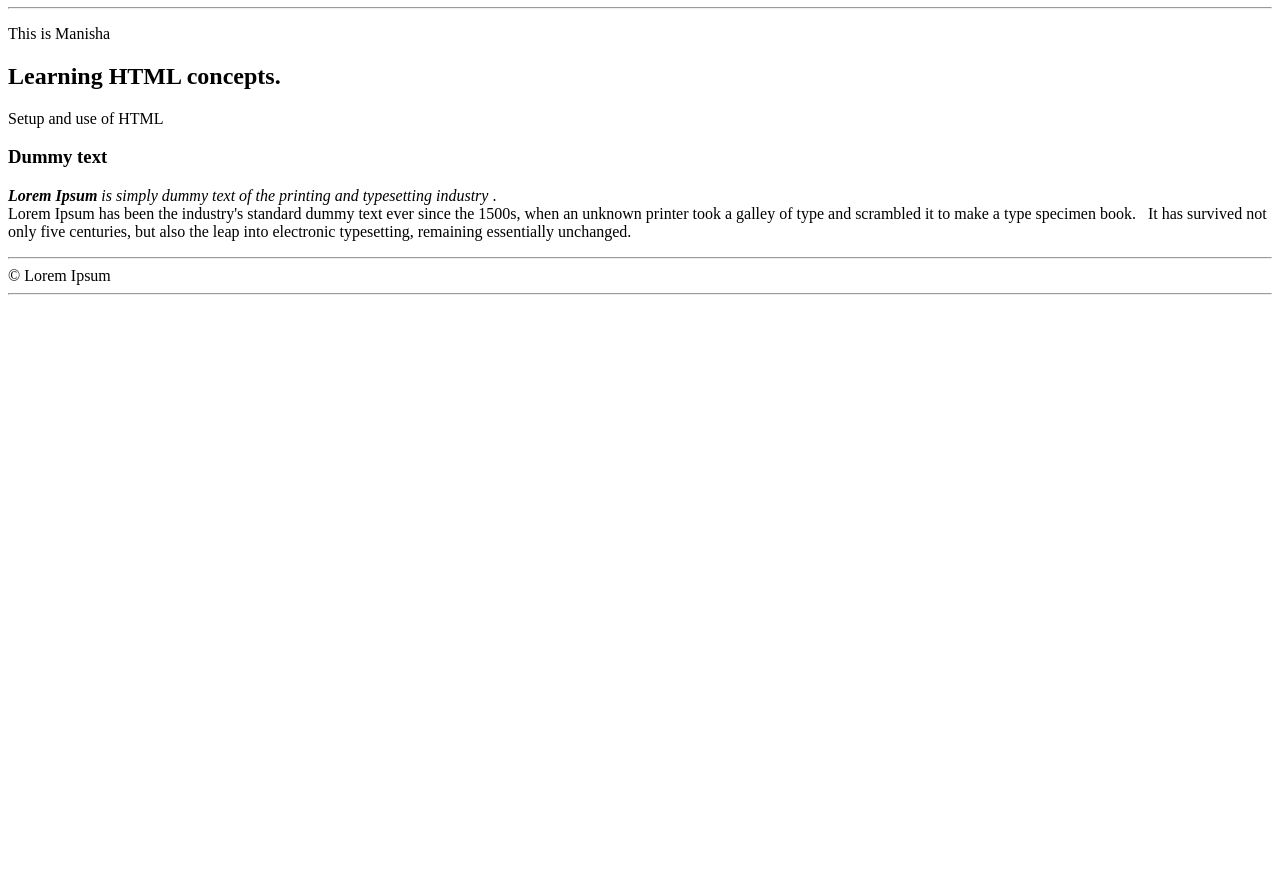
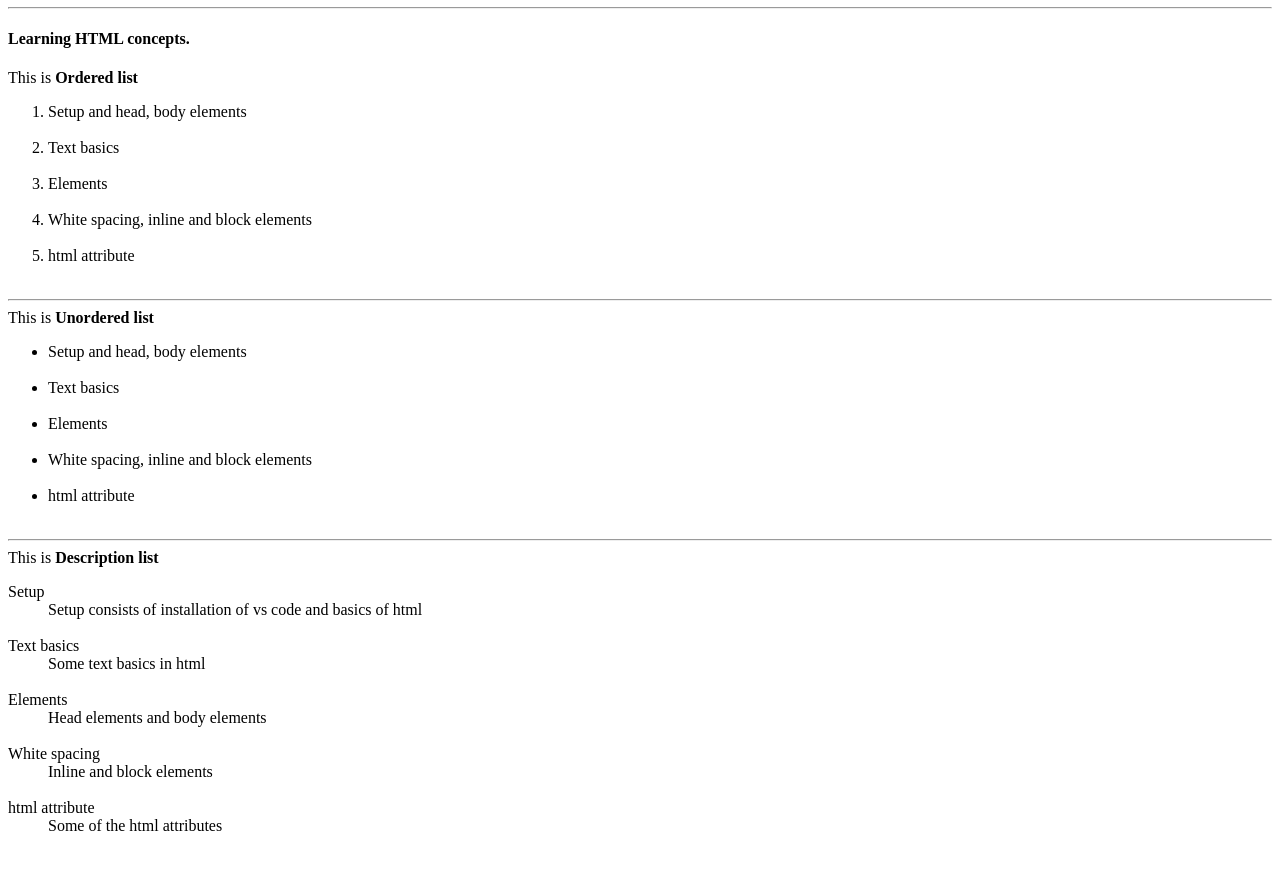
Before and after one commit to manishaac2002/html_full_course, a plain HTML site: page index.html in a window 1280 px wide. Shown: the part 73-942 px from the top of the page. Before the commit the page ends 800 px from the top, so only its background shows below. Drawn offline with Linux system fonts and the light colour scheme.

Commit message:
feat: list basics.

```diff
--- a/index.html
+++ b/index.html
@@ -9,24 +9,65 @@
 </head>
 
 <body>
-        <h1>Hi there..!</h1>
+
+    <h1>Hi there..! This is Manisha </h1>
     <hr>
-        <p>This is Manisha </p>
-        <h2>Learning HTML concepts.</h2>
-        <p>Setup and use of HTML </p>
-        <h3>Dummy text</h3>
+    <h4>Learning HTML concepts.</h4>
     <p>
-            <em>
-              <strong>Lorem Ipsum</strong> is simply dummy text of the printing and typesetting industry
-            </em>.
+        This is <strong>Ordered list</strong>
+    <ol>
+        <li>Setup and head, body elements</li>
         <br>
-            Lorem Ipsum has been the industry's standard dummy text ever since the 1500s, when an unknown printer took a galley of type and scrambled it to make a type specimen book.
-            &nbsp; It has survived not only five centuries, but also the leap into electronic typesetting, remaining essentially unchanged.
-          </p>
-          <hr>
-          &copy; Lorem Ipsum
+        <li> Text basics </li>
+        <br>
+        <li> Elements </li>
+        <br>
+        <li> White spacing, inline and block elements</li>
+        <br>
+        <li>html attribute </li>
+        <br>
+
+    </ol>
 
     <hr>
+
+    This is <strong>Unordered list</strong>
+
+    <ul>
+        <li>Setup and head, body elements</li>
+        <br>
+        <li> Text basics </li>
+        <br>
+        <li> Elements </li>
+        <br>
+        <li> White spacing, inline and block elements</li>
+        <br>
+        <li>html attribute </li>
+        <br>
+    </ul>
+    </p>
+
+    <hr>
+    This is <strong>Description list</strong>
+    <dl>
+        <dt>Setup </dt>
+        <dd>Setup consists of installation of vs code and basics of html</dd>
+        <br>
+        <dt> Text basics </dt>
+        <dd>Some text basics in html</dd>
+        <br>
+        <dt> Elements </dt>
+        <dd>Head elements and body elements</dd>
+        <br>
+        <dt> White spacing</dt>
+        <dd>Inline and block elements</dd>
+        <br>
+        <dt>html attribute </dt>
+        <dd>Some of the html attributes</dd>
+        <br>
+        </ul>
+        </p>
+
 </body>
 
 </html>
```
Lines whose indentation alone changed are shown as unchanged.
